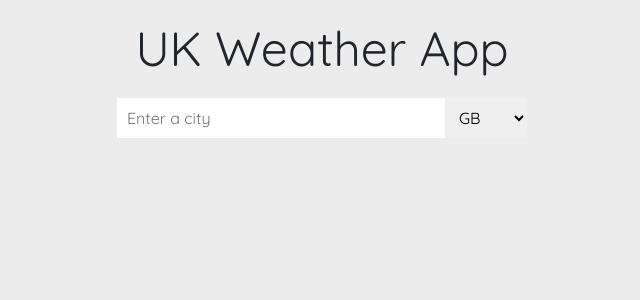
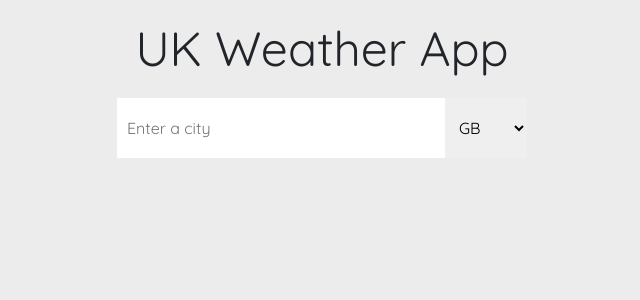
Before and after one commit to TTBoiMike/weather-forecast-react-app, a React (Create React App) app: page / in a window 1280 px wide. Shown: the top 300 px of the page, without its empty margins (318-958 px from the left). Built offline with nearby package versions, Linux system fonts and the light colour scheme.

Commit message:
css change

```diff
--- a/src/App.css
+++ b/src/App.css
@@ -37,12 +37,12 @@ form h1 {
 }
 input {
   width: 80%;
-  height: 40px;
+  height: 60px;
   padding: 5px 10px;
 }
 select {
   width: 20%;
-  height: 40px;
+  height: 60px;
   padding: 5px 10px;
 }
 /* location */
```
Also changed, not shown: 1 other file (tests, documents, lock files or other folders).
